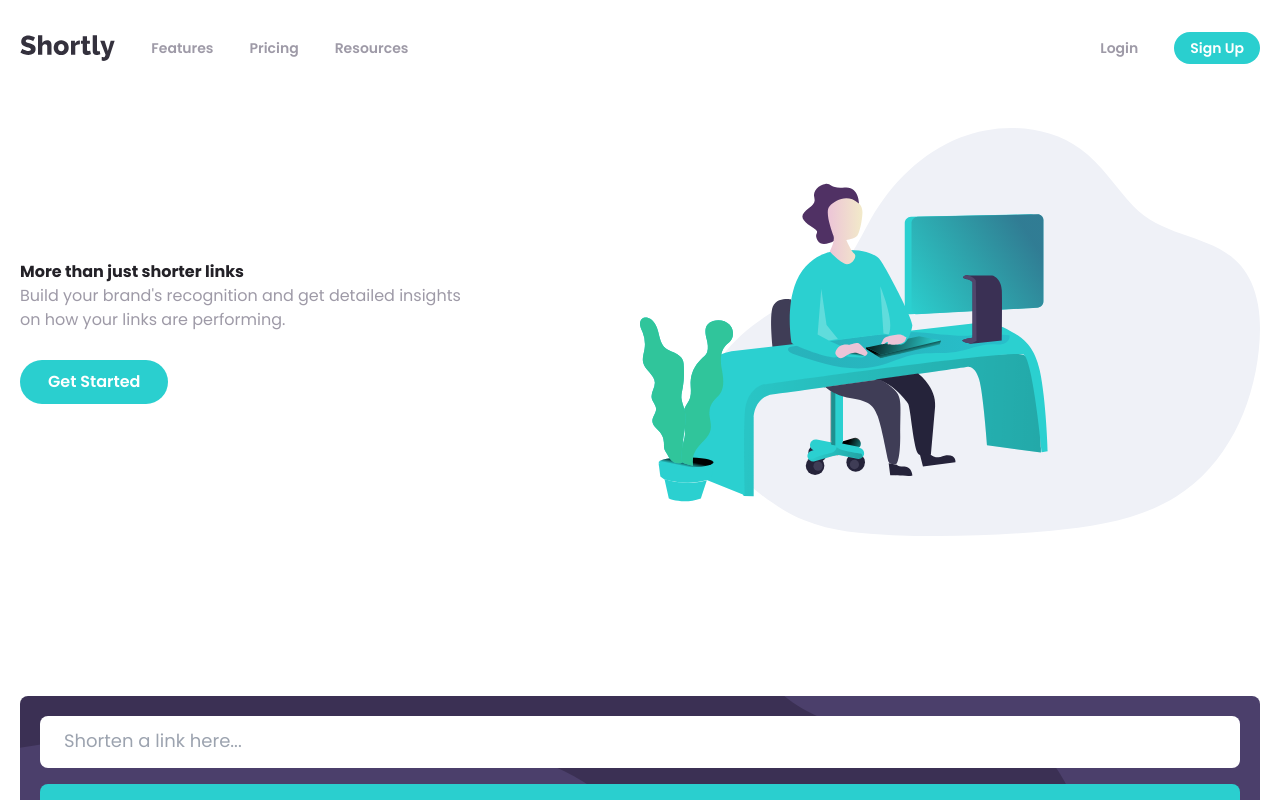
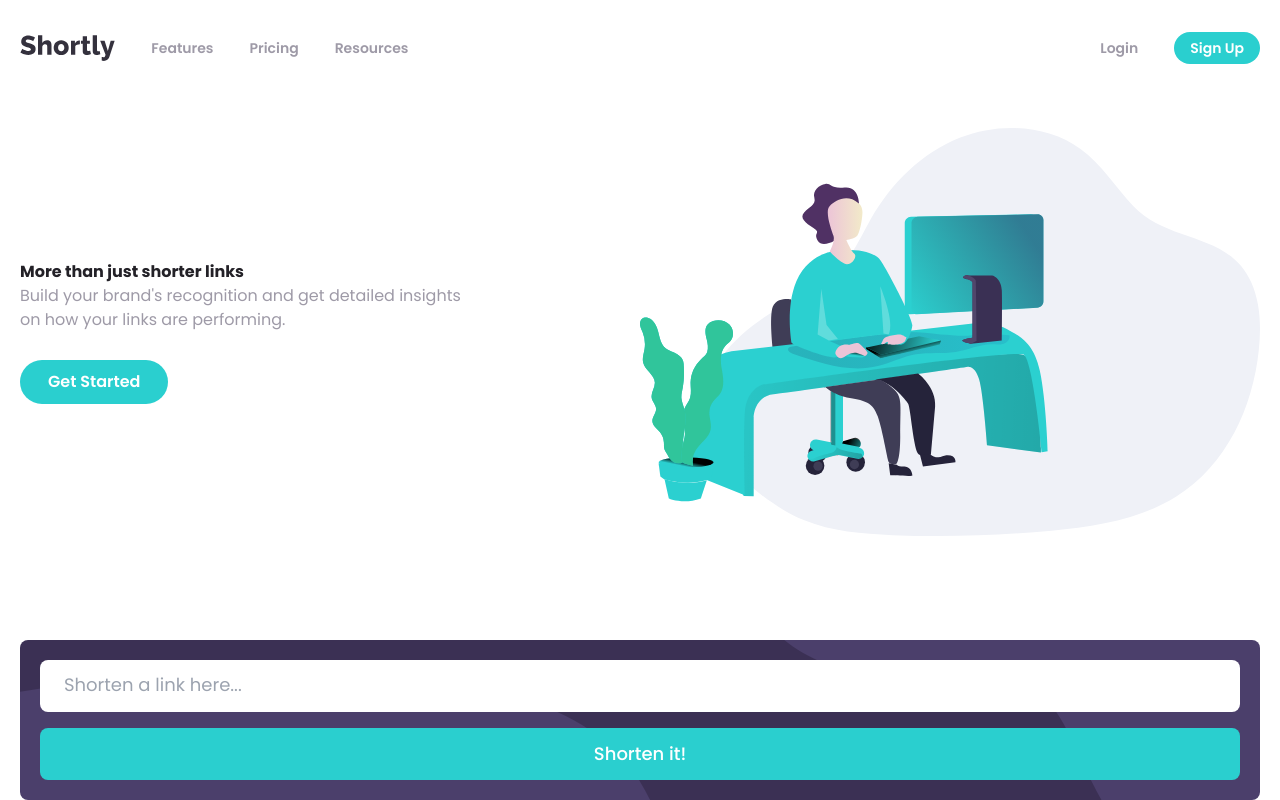
Before and after one commit to FriedAxons/url-shortening-api-landing-page, a React (Vite) app in the folder frontend/: page / in a window 1280 px wide. Built offline with nearby package versions, Linux system fonts and the light colour scheme.

Commit message:
Style ShortenURL component

```diff
--- a/frontend/src/components/ShortenURL.tsx
+++ b/frontend/src/components/ShortenURL.tsx
@@ -39,7 +39,7 @@ const ShortenURL = () => {
     <div className="lg:xy-p mxy-p">
       <form
         onSubmit={handleSubmit}
-        className={`lg:flex lg:flex-row lg:justify-between flex flex-col items-center bg-[url('/svgs/bg-shorten-desktop.svg')] bg-cover bg-no-repeat bg-darkviolet lg:px-12 px-5 lg:py-11 py-5 lg:mt-0 mt-24 rounded-lg ${
+        className={`lg:flex lg:flex-row lg:justify-between flex flex-col items-center bg-[url('/svgs/bg-shorten-desktop.svg')] bg-cover bg-no-repeat bg-darkviolet lg:px-12 px-5 lg:py-11 py-5 lg:mt-0 mt-10 rounded-lg ${
           validationError ? "lg:space-y-0 space-y-9" : ""
         }`}
       >
@@ -76,7 +76,7 @@ const ShortenURL = () => {
       {/* Display shortened URLs */}
       {shortenedLinks.length > 0 && (
         <div>
-          <ul className="gap-y-6">
+          <ul className="mt-6">
             {shortenedLinks.map((link, index) => (
               <li
                 key={index}
```
